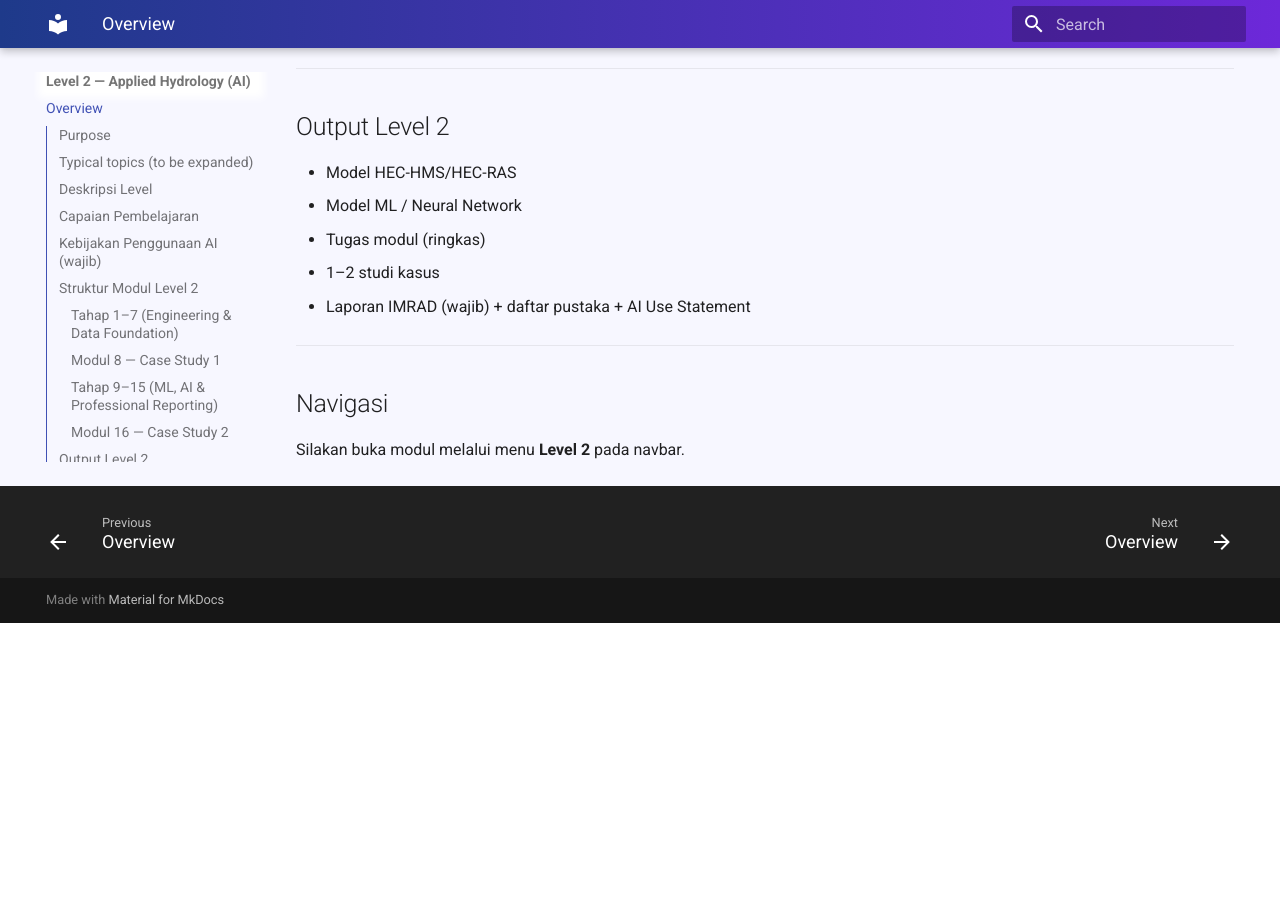
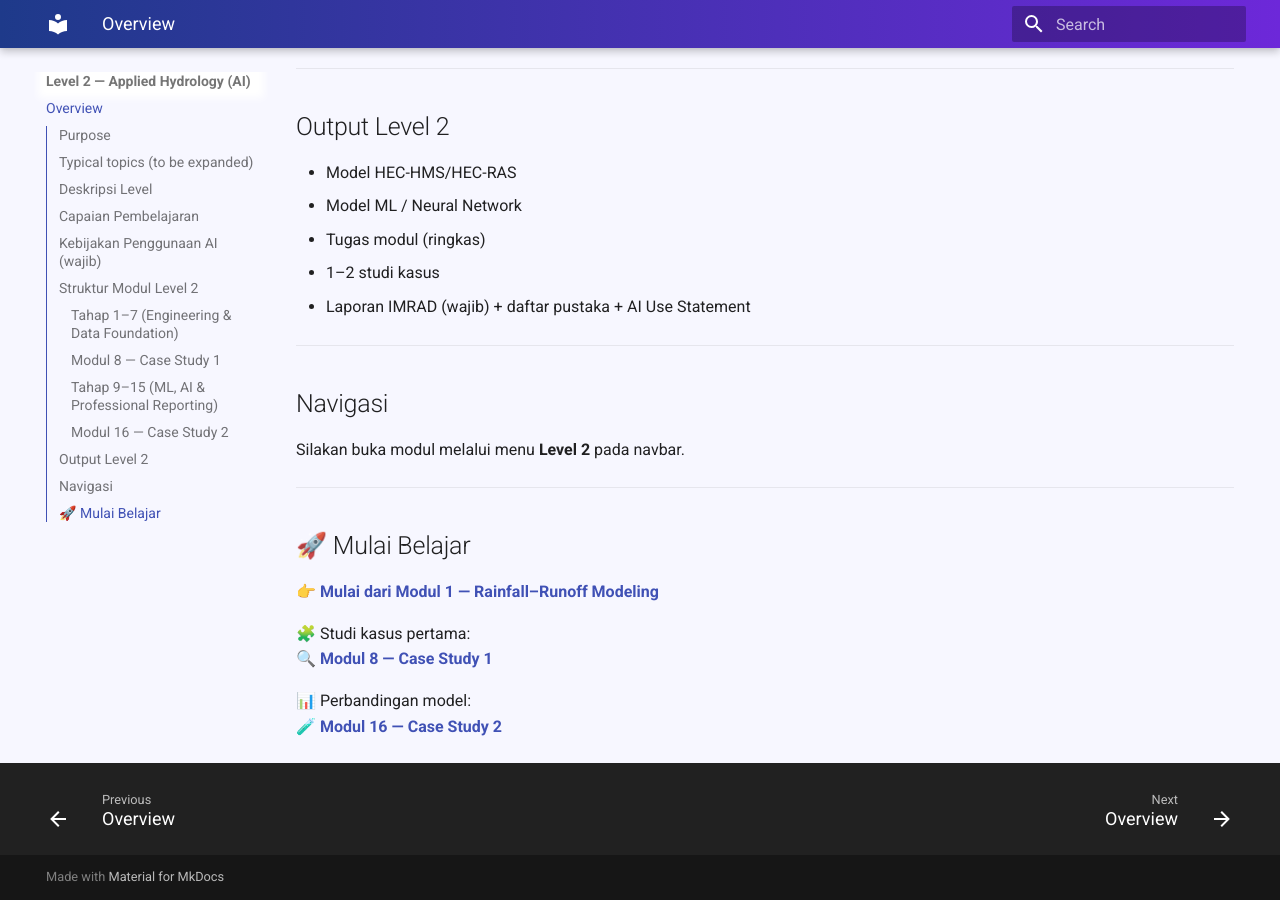
Before and after one commit to rintis-code/rr-hydrology, an MkDocs documentation site: the page built from docs/level-2/00-intro.md, in a window 1280 px wide and 900 px high, scrolled down 2270 px. Built offline with MkDocs 1.6.1 and Material for MkDocs 9.7.7, drawn with Linux system fonts in a browser that asks for light colours; before the commit the page ends 2893 px from its top, so only the background shows below that.

Commit message:
Update 00-intro.md

```diff
--- a/docs/level-2/00-intro.md
+++ b/docs/level-2/00-intro.md
@@ -94,3 +94,15 @@ Level 2 berfokus pada **pemodelan, engineering tools, Machine Learning, dan penu
 
 ## Navigasi
 Silakan buka modul melalui menu **Level 2** pada navbar.
+
+---
+
+## 🚀 Mulai Belajar
+
+👉 **[Mulai dari Modul 1 — Rainfall–Runoff Modeling](01/)**
+
+🧩 Studi kasus pertama:
+🔍 **[Modul 8 — Case Study 1](08/)**
+
+📊 Perbandingan model:
+🧪 **[Modul 16 — Case Study 2](16/)**
```
